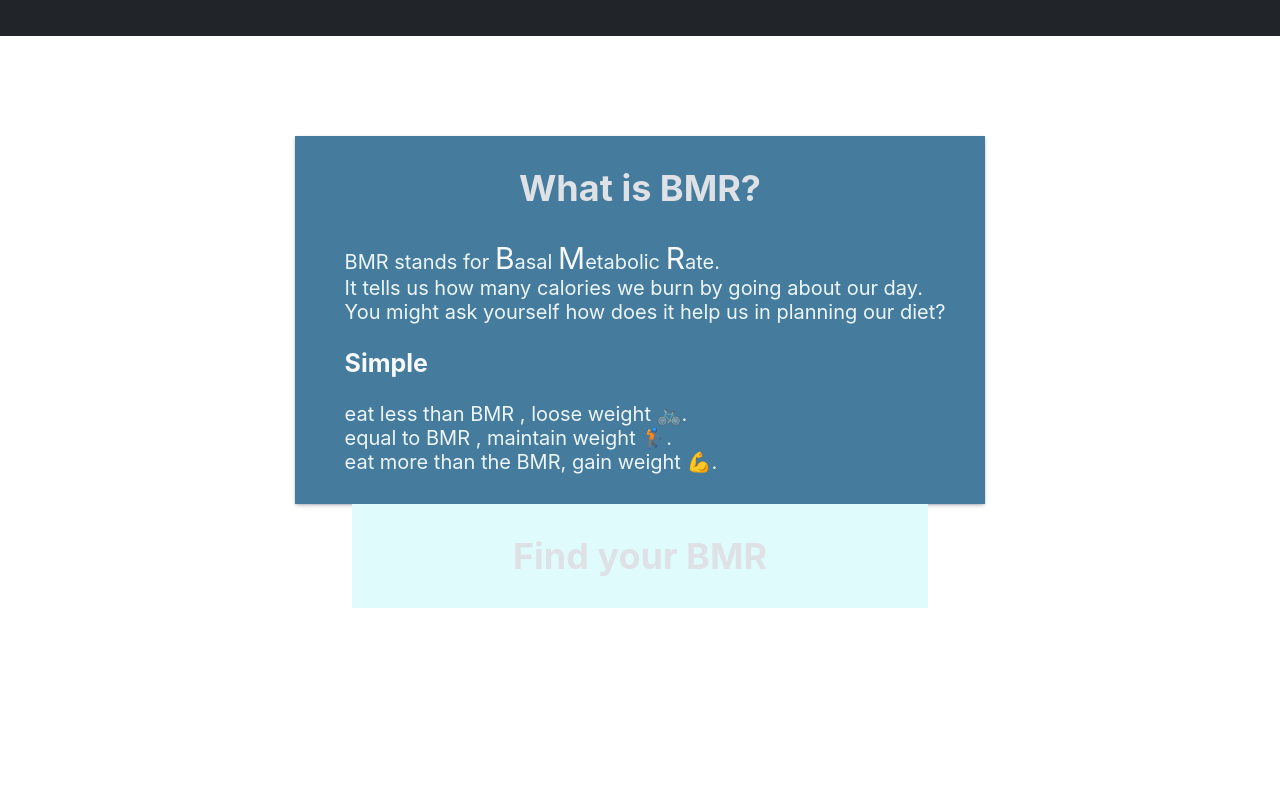
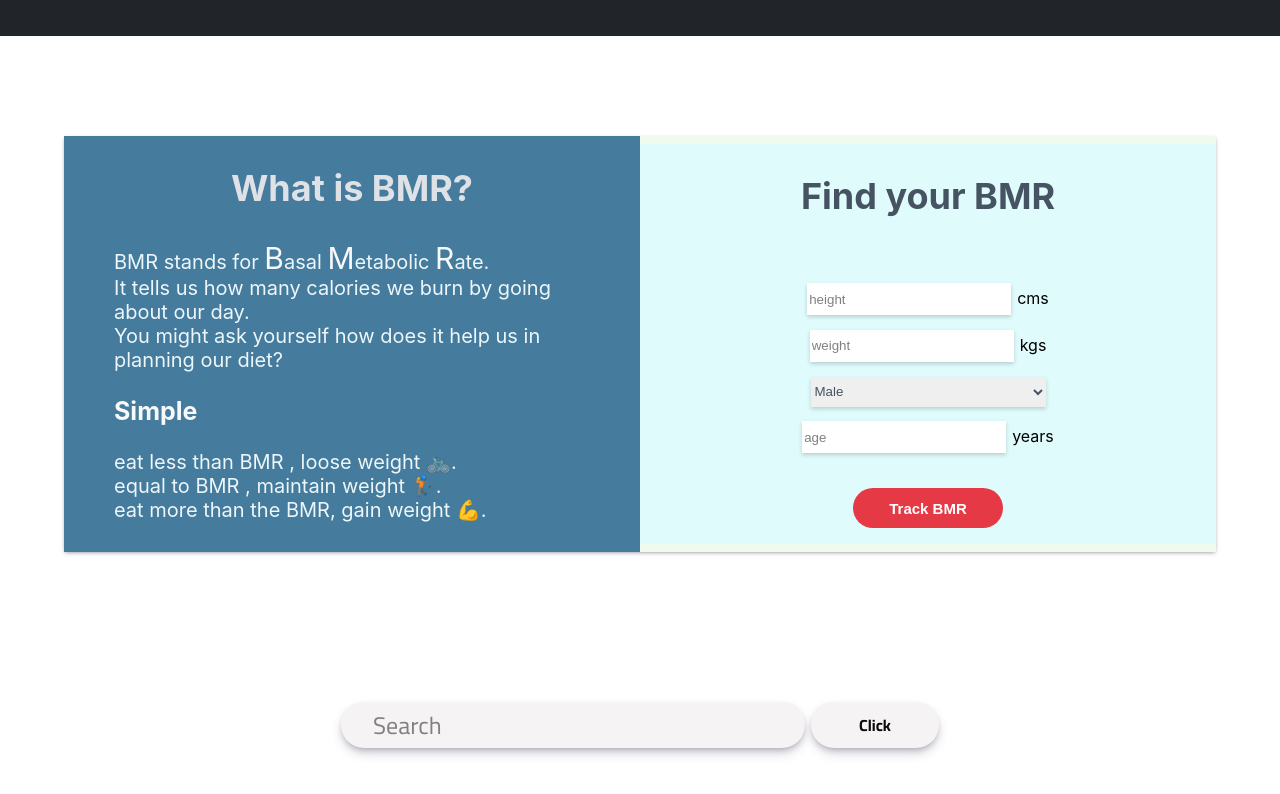
Before and after one commit to kamarasuruthvik/trackable, a React (Create React App) app: page / in a window 1280 px wide. Shown: the part 1386-2180 px from the top of the page. Before the commit the page ends 2094 px from the top, so only its background shows below. Built offline with nearby package versions, Linux system fonts and the light colour scheme; no server answers.

Commit message:
Created forms layout and design

```diff
--- a/src/components/App/App.jsx
+++ b/src/components/App/App.jsx
@@ -52,11 +52,11 @@ const App =()=>{
             <IntroComponent/>
             <BMRcalculator/>
 
-             {/* <Search searchQuery={searchQuery} submitQuery={submitQuery} />
+             <Search searchQuery={searchQuery} submitQuery={submitQuery} />
             {
                 loadingSpinner?<div className="loading-spinner"><div class="lds-ellipsis"><div></div><div></div><div></div><div></div></div></div>:<ResultContainer recipes={recipes} />
             }
-             */}
+
 
 
 
--- a/src/components/BMRcalculator/BMRcalculator.css
+++ b/src/components/BMRcalculator/BMRcalculator.css
@@ -7,6 +7,7 @@
 
 .bmr-container {
   width: 90%;
+  background: #f1faee;
   display: flex;
   justify-content: center;
   align-items: center;
@@ -14,12 +15,12 @@
   margin: 0;
   padding: 0;
   margin-bottom: 100px;
+  box-shadow: rgba(50, 50, 93, 0.25) 0px 2px 5px -1px,
+    rgba(0, 0, 0, 0.3) 0px 1px 3px -1px;
 }
 .bmr-description {
-  min-width: 330px;
+  min-width: 300px;
   background: #457b9d;
-  box-shadow: rgba(50, 50, 93, 0.25) 0px 2px 5px -1px,
-    rgba(0, 0, 0, 0.3) 0px 1px 3px -1px;
 }
 
 .bmr-calculator-header {
@@ -49,3 +50,13 @@
 
   font-size: 25px;
 }
+
+.bmr-description,
+.BMRform {
+  width: 50%;
+  min-height: 400px;
+}
+.BMRform {
+  background: #e0fbfc;
+  min-width: 300px;
+}
--- a/src/components/BMRcalculator/BMRcalculator.jsx
+++ b/src/components/BMRcalculator/BMRcalculator.jsx
@@ -34,7 +34,10 @@ const BMRcalculator=()=>{
                 </p>
 
             </div>
+            <div className="BMRform">
             <BMRform />
+            </div>
+
 
         </div>
         </div>
--- a/src/components/BMRform/BMRform.css
+++ b/src/components/BMRform/BMRform.css
@@ -1,6 +1,5 @@
 .bmr-form {
   height: 100%;
-  width: 50%;
   background: #e0fbfc;
   padding: 0;
   margin: 0;
@@ -8,9 +7,72 @@
 
 .bmr-form-header {
   margin: 0px;
-  color: #dee2e6;
+  color: #465362;
   text-align: center;
   padding: 30px;
   font-size: 36px;
   font-weight: bold;
 }
+.bmr-form-input-container {
+  display: flex;
+  min-height: 200px;
+  flex-direction: column;
+  justify-content: space-evenly;
+  align-items: center;
+  padding: 20px;
+}
+.bmr-form-submit-container {
+  display: flex;
+  align-items: center;
+  justify-content: center;
+}
+input {
+  box-shadow: rgba(0, 0, 0, 0.18) 0px 2px 4px;
+  color: #465362;
+  min-width: 200px;
+  max-width: 400px;
+  height: 30px;
+  border: none;
+  outline: none;
+  transition: all 0.3s ease-in-out;
+  margin-right: 6px;
+}
+
+input:focus {
+  transform: scale(1.1);
+}
+
+::-webkit-input-placeholder {
+  color: grey;
+}
+
+.bmr-form-submit-button {
+  width: 150px;
+  height: 40px;
+  border-radius: 30px;
+  background: #e63946;
+  border: none;
+  color: #ffffff;
+  font-size: 15px;
+  font-weight: bold;
+}
+.bmr-form-submit-button:hover {
+  box-shadow: rgba(0, 0, 0, 0.25) 0px 0.0625em 0.0625em,
+    rgba(0, 0, 0, 0.25) 0px 0.125em 0.5em,
+    rgba(255, 255, 255, 0.1) 0px 0px 0px 1px inset;
+  background: #9e2a2b;
+  cursor: pointer;
+}
+
+#gender {
+  width: 235px;
+  height: 30px;
+  border: none;
+  outline: none;
+  box-shadow: rgba(0, 0, 0, 0.18) 0px 2px 4px;
+  color: #465362;
+  transition: all 0.3s ease-in-out;
+}
+#gender:focus {
+  transform: scale(1.1);
+}
--- a/src/components/BMRform/BMRform.jsx
+++ b/src/components/BMRform/BMRform.jsx
@@ -8,7 +8,36 @@ const BMRform = ()=>{
             <h3 className="bmr-form-header">
                 Find your BMR
             </h3>
+            <div className="bmr-form-container">
+                <form id="bmr-form">
+                <div className="bmr-form-input-container">
+                    <div className="input-container">
+                        <input type="number" name="height" className="height" placeholder="height" requrired/>
+                        <label htmlFor="height">cms</label>
+                    </div>
 
+                    <div class="input-container">
+                        <input type="number" className="weight" placeholder="weight" name="weight" requried />
+                        <label htmlFor="weight">kgs</label>
+                    </div>
+
+                    <div className="input-container">
+                        <select name="gender" id="gender" form="bmr-form">
+                            <option value="1">Male</option>
+                            <option value="0">Female</option>
+                        </select>
+                    </div>
+                    <div class="input-container">
+                        <input type="number" className="age" placeholder="age" name="age" requried />
+                        <label htmlFor="weight">years</label>
+                    </div>
+                </div>
+                <div className="bmr-form-submit-container">
+                    <button type="submit" className="bmr-form-submit-button">Track BMR</button>
+                </div>
+                </form>
+
+            </div>
         </div>
     );
 
```
